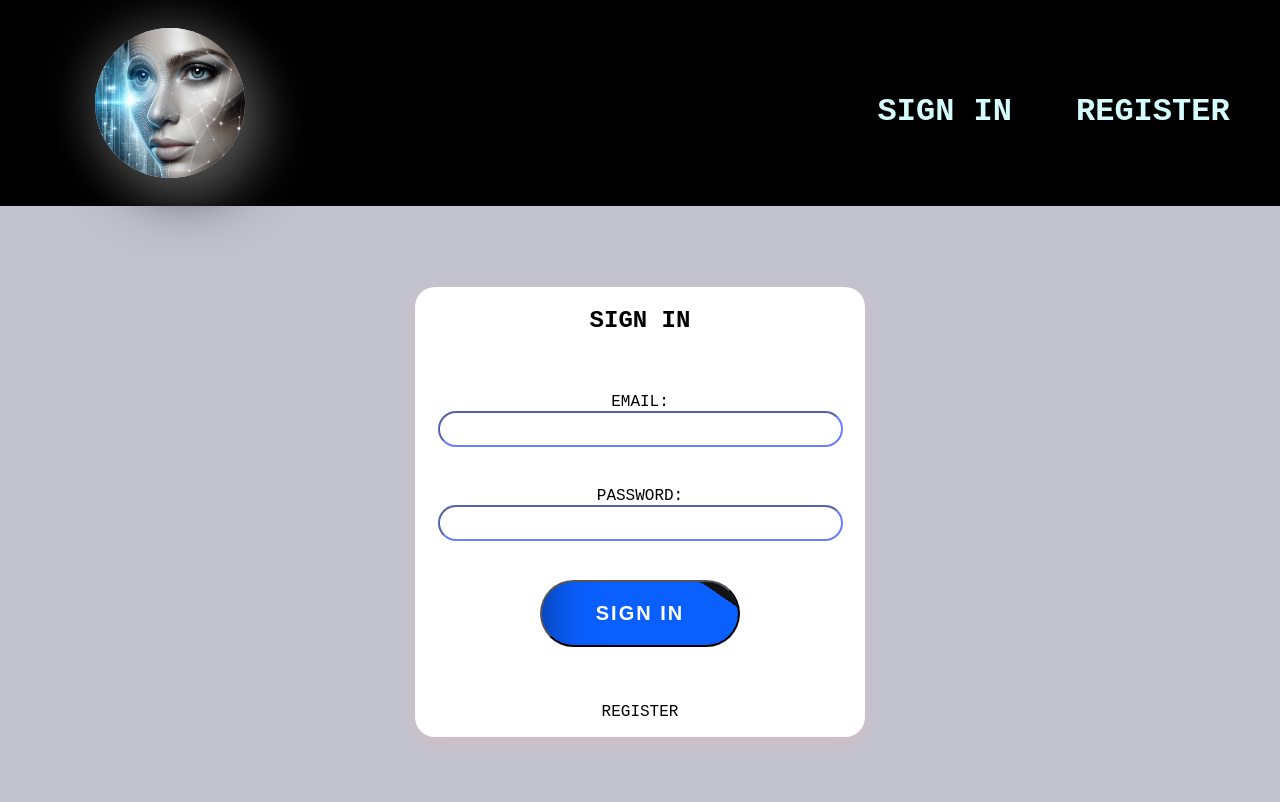
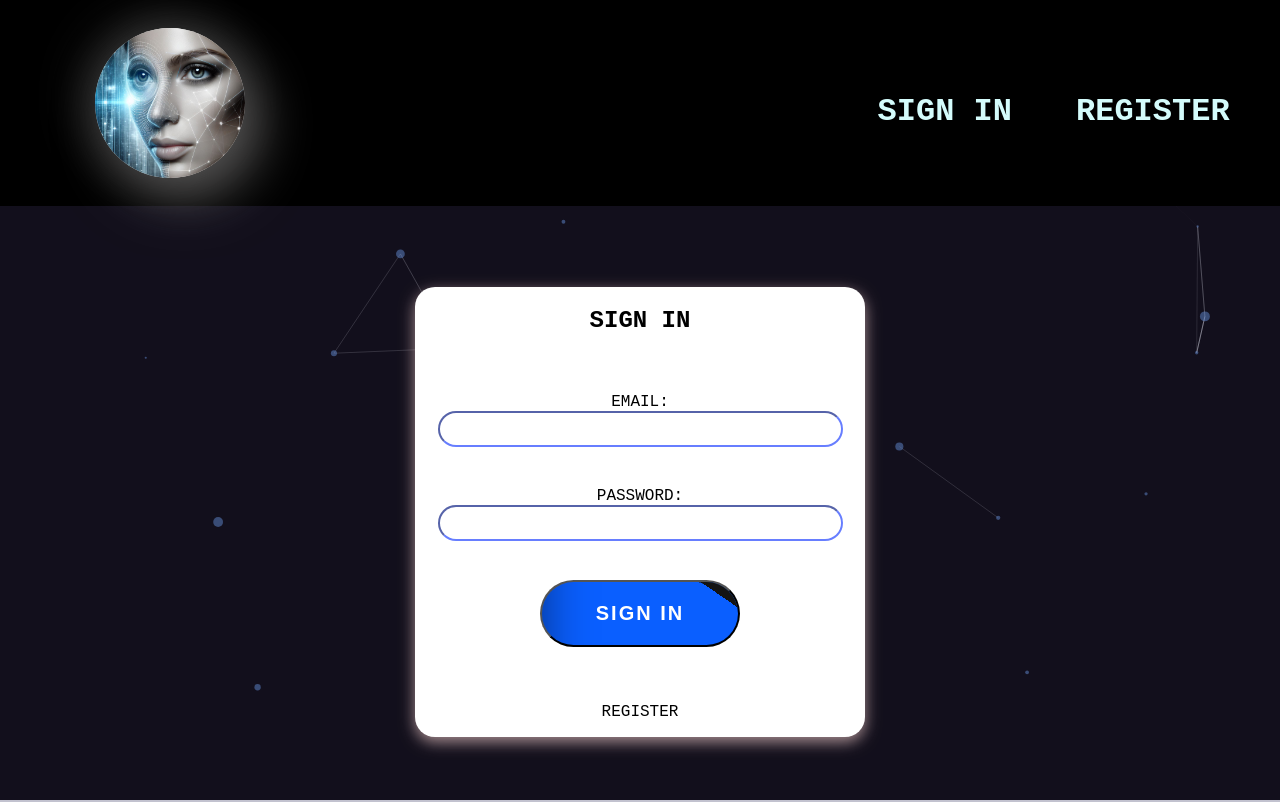
Before and after one commit to AnaisRevellat/face-recognition, a React (Create React App) app: page / in a window 1280 px wide. Shown: the top 802 px of the page. Built offline with nearby package versions, Linux system fonts and the light colour scheme.

Commit message:
adding particles light vesion to the background

```diff
--- a/src/App.js
+++ b/src/App.js
@@ -9,6 +9,9 @@ import Signin from "./components/Signin/Signin";
 import Register from "./components/Register/Register";
 import Footer from "./components/Footer/Footer";
 import LoadingModal from "./components/LoadingModal";
+
+import Particles from "react-tsparticles";
+import { loadFull } from "tsparticles";
 
 const initialState = {
   input: "",
@@ -43,6 +46,25 @@ class App extends Component {
       },
     });
   };
+
+  /*--------Background----------------------*/
+
+  loadParticles = async (engine) => {
+    console.log(engine);
+    if (engine) {
+      await loadFull(engine);
+    }
+  };
+
+  particlesLoaded = async (container) => {
+    await console.log(container);
+  };
+
+  componentDidMount() {
+    this.loadParticles();
+  }
+
+  /*------------------------------*/
 
   showLoadingModal = () => {
     this.setState({ loading: true });
@@ -145,6 +167,81 @@ class App extends Component {
       <Router>
         <div className="App">
           {loading && <LoadingModal />}
+          <Particles
+            className="particles"
+            id="tsparticles"
+            init={this.loadParticles}
+            loaded={this.particlesLoaded}
+            options={{
+              background: {
+                color: {
+                  value: "#181414",
+                },
+              },
+              fpsLimit: 120,
+              interactivity: {
+                events: {
+                  onClick: {
+                    enable: true,
+                    mode: "push",
+                  },
+                  onHover: {
+                    enable: true,
+                    mode: "repulse",
+                  },
+                  resize: true,
+                },
+                modes: {
+                  push: {
+                    quantity: 4,
+                  },
+                  repulse: {
+                    distance: 200,
+                    duration: 0.4,
+                  },
+                },
+              },
+              particles: {
+                color: {
+                  value: "#80b3ff",
+                },
+                links: {
+                  color: "#ffffff",
+                  distance: 150,
+                  enable: true,
+                  opacity: 0.5,
+                  width: 1,
+                },
+                move: {
+                  direction: "none",
+                  enable: true,
+                  outModes: {
+                    default: "bounce",
+                  },
+                  random: false,
+                  speed: 1,
+                  straight: false,
+                },
+                number: {
+                  density: {
+                    enable: true,
+                    area: 800,
+                  },
+                  value: 20,
+                },
+                opacity: {
+                  value: 0.5,
+                },
+                shape: {
+                  type: "circle",
+                },
+                size: {
+                  value: { min: 1, max: 5 },
+                },
+              },
+              detectRetina: true,
+            }}
+          />
           <Navigation
             isSignedIn={isSignedIn}
             onRouteChange={this.onRouteChange}
```
